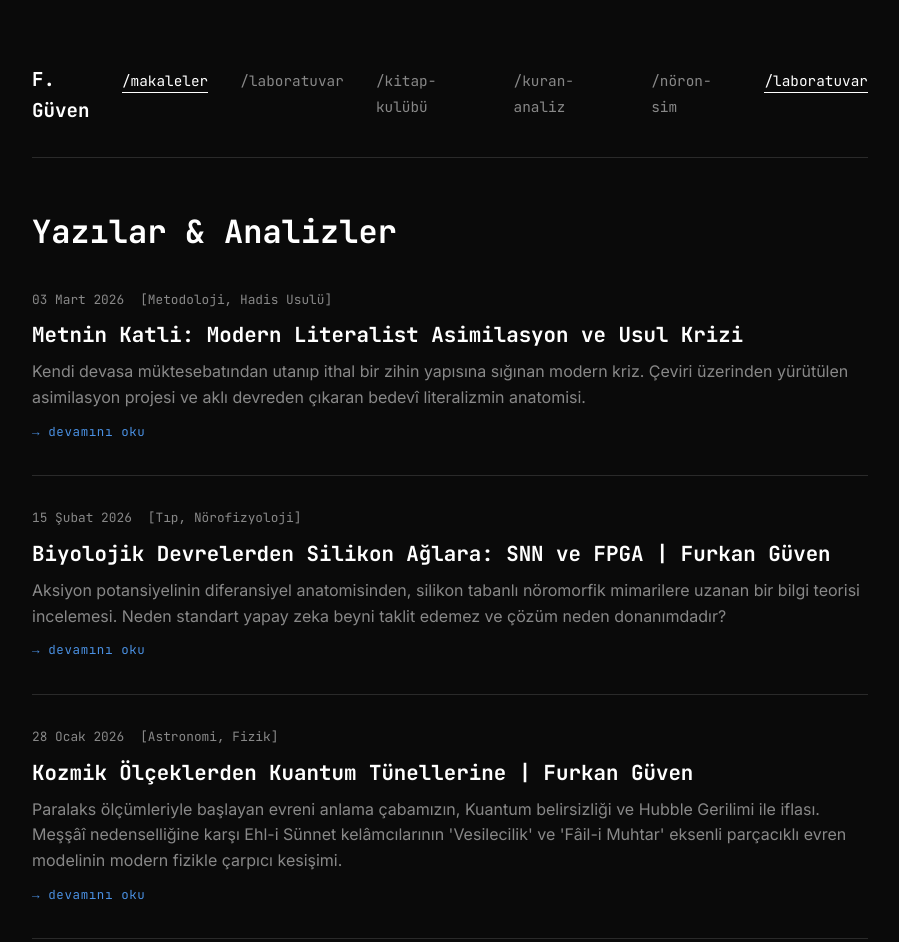
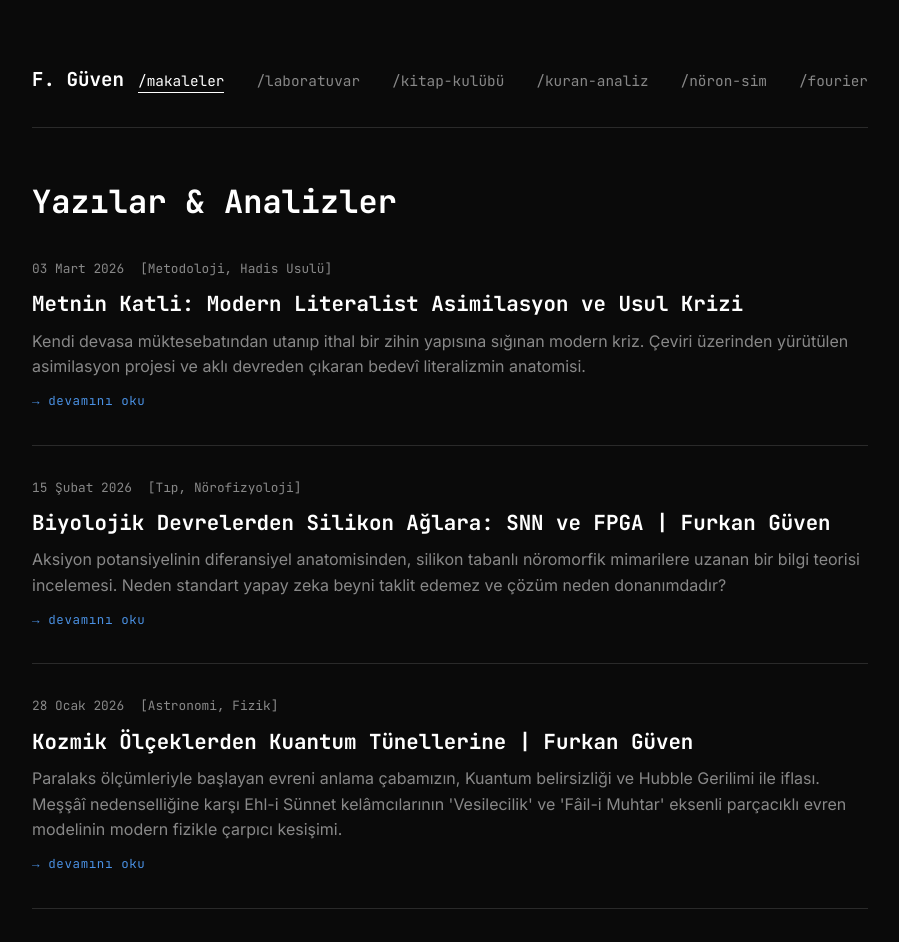
Before and after one commit to drFurkanGuven/sitem, a website: page makaleler.html in a window 1280 px wide. Shown: the top 942 px of the page, without its empty margins (190-1089 px from the left). Drawn offline with Linux system fonts and the light colour scheme.

Commit message:
Update makaleler.html

```diff
--- a/makaleler.html
+++ b/makaleler.html
@@ -33,7 +33,8 @@
             <li><a href="kitap-kulubu/">/kitap-kulübü</a></li>
             <li><a href="kuran-analiz/">/kuran-analiz</a></li>
             <li><a href="noron-simulator.html">/nöron-sim</a></li>
-            <li><a href="laboratuvar.html" class="active">/laboratuvar</a></li>
+            <li><a href="fourier-analiz.html">/fourier</a></li>
+
           </ul>
         </nav>
       </div>
```
